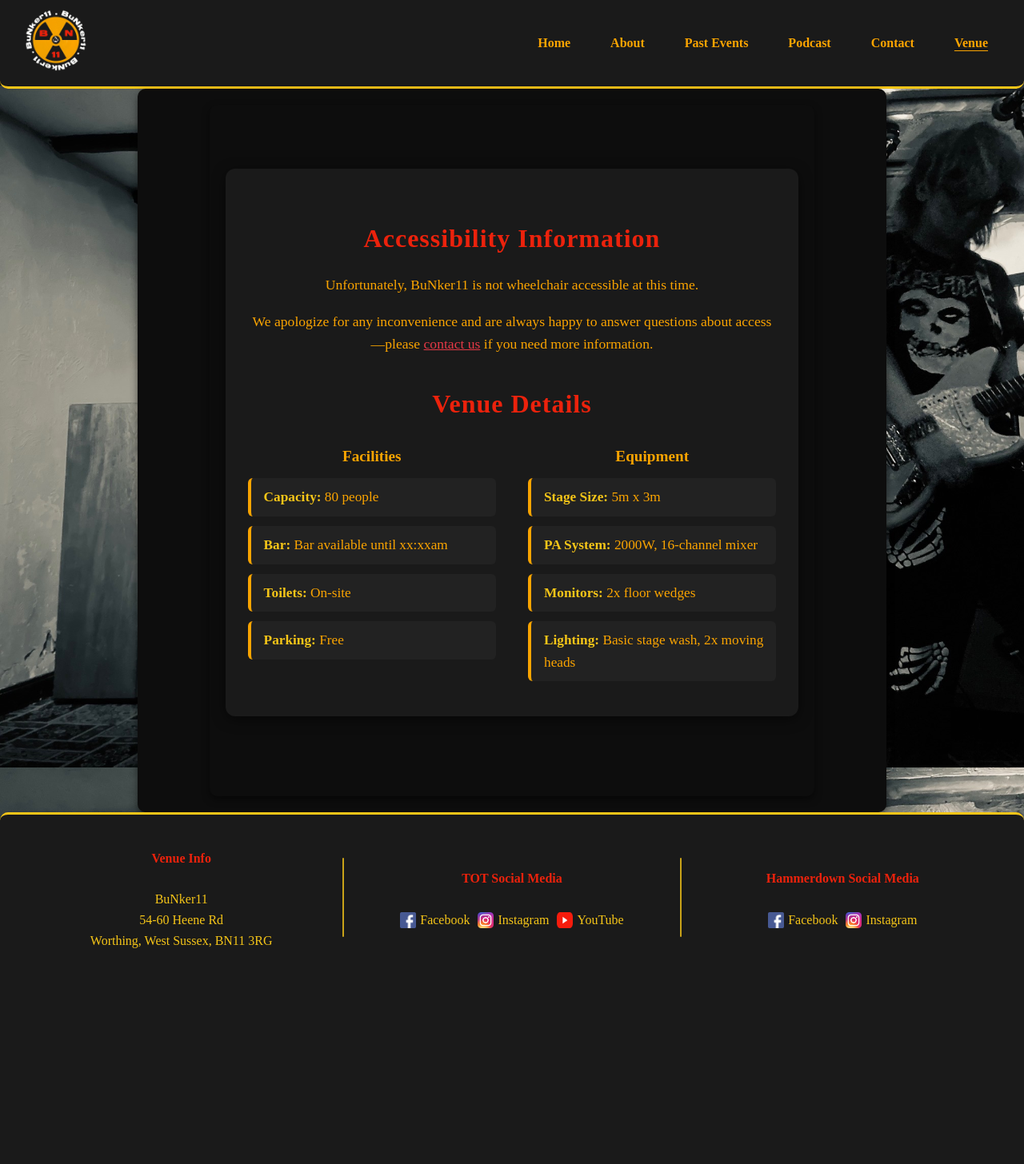
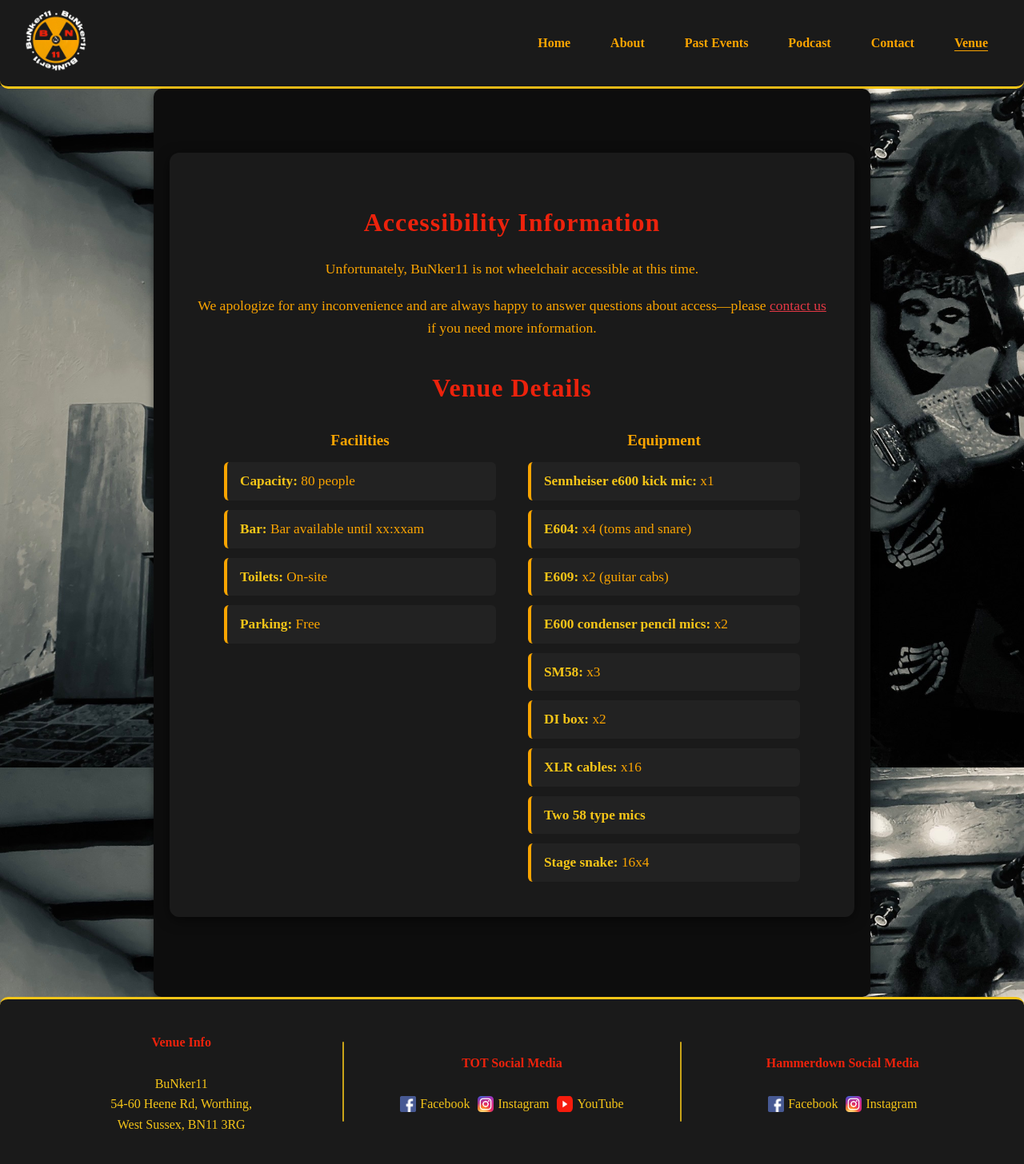
Before and after one commit to Fin250/ProjectRook1, a Flask app: page /venue in a window 1280 px wide. Shown: the whole page at 80% size. Before the commit the page ends 1186 px from the top, so only its background shows below. Run offline with Flask 3, Linux system fonts and the light colour scheme; some web fonts are replaced.

Commit message:
Removed duplicate mains, updated venue page

```diff
--- a/static/css/contact.css
+++ b/static/css/contact.css
@@ -19,9 +19,11 @@
 
 .contact-cards {
     display: flex;
+    flex-direction: row; /* Side-by-side */
     gap: 40px;
     justify-content: center;
     flex-wrap: wrap;
+    align-items: stretch;
 }
 
 .contact-card {
--- a/templates/base.html
+++ b/templates/base.html
@@ -60,7 +60,7 @@
     <footer>
         <div class="footer-section address">
             <h4>Venue Info</h4>
-            <p class="full">BuNker11<br>54-60 Heene Rd<br>Worthing, West Sussex, BN11 3RG</p>
+            <p class="full">BuNker11<br>54-60 Heene Rd, Worthing,<br>West Sussex, BN11 3RG</p>
             <p class="short">BuNker11<br>54-60 Heene Rd<br>Worthing</p>
         </div>
         <div class="footer-section tot">
--- a/templates/contact.html
+++ b/templates/contact.html
@@ -7,7 +7,6 @@
 {% endblock %}
 
 {% block content %}
-<main>
     <section class="contact-section">
         <h2>Contact</h2>
         <div class="contact-cards">
@@ -29,5 +28,4 @@
             </div>
         </div>
     </section>
-</main>
 {% endblock %}
--- a/templates/login.html
+++ b/templates/login.html
@@ -7,13 +7,12 @@
 {% endblock %}
 
 {% block content %}
-<main class="login-main">
+<section class="login-section">
     <a href="javascript:history.length > 1 ? history.back() : window.location.href='{{ url_for('home') }}';" class="back-arrow" aria-label="Go back">
         <svg width="32" height="32" viewBox="0 0 32 32" fill="none" style="vertical-align: middle;">
             <path d="M20 28L8 16L20 4" stroke="#f5c518" stroke-width="4" stroke-linecap="round" stroke-linejoin="round"/>
         </svg>
     </a>
-    <section class="login-section">
     <h2>Admin Login</h2>
     <form method="POST" class="login-form">
         <div class="form-group">
@@ -29,5 +28,4 @@
         </div>
     </form>
 </section>
-</main>
 {% endblock %}
--- a/templates/venue.html
+++ b/templates/venue.html
@@ -7,7 +7,6 @@
 {% endblock %}
 
 {% block content %}
-<main>
     <section class="venue-section">
         <div class="venue-accessibility">
             <h2>Accessibility Information</h2>
@@ -34,14 +33,18 @@
                 <div class="venue-details-category">
                     <h3>Equipment</h3>
                     <ul class="venue-details-list">
-                        <li><strong>Stage Size:</strong> 5m x 3m</li>
-                        <li><strong>PA System:</strong> 2000W, 16-channel mixer</li>
-                        <li><strong>Monitors:</strong> 2x floor wedges</li>
-                        <li><strong>Lighting:</strong> Basic stage wash, 2x moving heads</li>
+                        <li><strong>Sennheiser e600 kick mic:</strong> x1</li>
+                        <li><strong>E604:</strong> x4 (toms and snare)</li>
+                        <li><strong>E609:</strong> x2 (guitar cabs)</li>
+                        <li><strong>E600 condenser pencil mics:</strong> x2</li>
+                        <li><strong>SM58:</strong> x3</li>
+                        <li><strong>DI box:</strong> x2</li>
+                        <li><strong>XLR cables:</strong> x16</li>
+                        <li><strong>Two 58 type mics</strong></li>
+                        <li><strong>Stage snake:</strong> 16x4</li>
                     </ul>
                 </div>
             </div>
         </div>
     </section>
-</main>
 {% endblock %}
```
Also changed, not shown: static/css/login.css (+5 -28 lines). Lines whose indentation alone changed are shown as unchanged.
